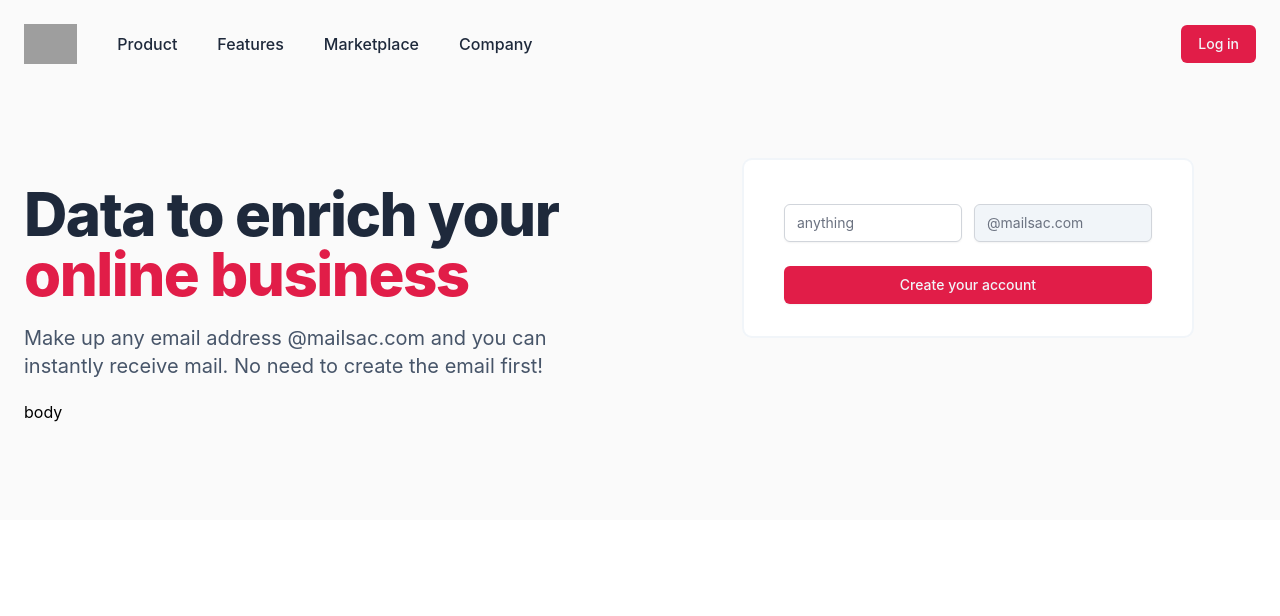
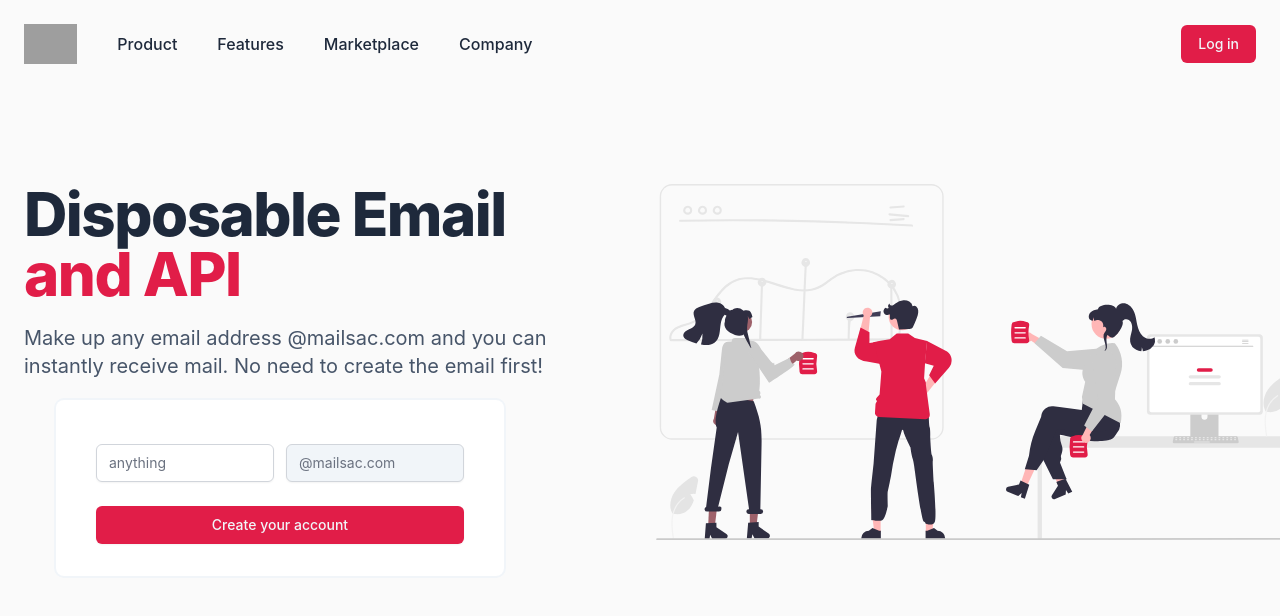
Before and after one commit to lcanal/mailsac, a Next.js app: page / in a window 1280 px wide. Shown: the top 616 px of the page. Built offline with nearby package versions, Linux system fonts and the light colour scheme; grey boxes are pictures that could not be loaded.

Commit message:
better home page illustration

```diff
--- a/pages/index.js
+++ b/pages/index.js
@@ -2,6 +2,8 @@
 import { Popover, Transition } from '@headlessui/react'
 import { MenuIcon, XIcon } from '@heroicons/react/outline'
 import { ChevronRightIcon } from '@heroicons/react/solid'
+import homeillustration from '../public/images/homeillustration.svg'
+import Image from 'next/image'
 
 const navigation = [
   { name: 'Product', href: '#' },
@@ -39,6 +41,8 @@
                 </div>
               </div>
               <div className="hidden space-x-10 md:flex md:ml-10">
+                {/* <img src='./styles/images/logo.png' className="h-8 w-auto sm:h-10" alt=""/> */}
+                {/* <Image src={logo} className="h-8 w-auto sm:h-10" width={300} height={145} alt=""/> */}
                 {navigation.map((item) => (
                   <a key={item.name} href={item.href} className="font-medium text-slate-800 hover:text-rose-900 hover:underline  hover:decoration-2">
                     {item.name}
@@ -73,7 +77,7 @@
                 <div className="px-5 pt-4 flex items-center justify-between">
                   <div>
                     <img
-                      className="h-8 w-auto"
+                      className="h-8 w-full"
                       src="https://tailwindui.com/img/logos/workflow-mark-rose-600.svg"
                       alt=""
                     />
@@ -112,22 +116,17 @@
             <div className="lg:grid lg:grid-cols-12 lg:gap-8">
               <div className="px-4 sm:px-6 sm:text-center md:max-w-2xl md:mx-auto lg:col-span-6 lg:text-left lg:flex lg:items-center">
                 <div>
+
                   <h1 className="mt-4 text-4xl tracking-tight font-extrabold text-slate-800 sm:mt-5 sm:leading-none lg:mt-6 lg:text-5xl xl:text-6xl">
-                    <span className="md:block">Data to enrich your</span>{' '}
-                    <span className="text-rose-600 md:block">online business</span>
+                    <span className="md:block">Disposable Email</span>{' '}
+                    <span className="text-rose-600 md:block">and API</span>
                   </h1>
                   <p className="mt-3 text-base text-slate-600 sm:mt-5 sm:text-xl lg:text-lg xl:text-xl">
                   Make up any email address @mailsac.com and you can instantly receive mail. No need to create the email first!
                   </p>
                   <div className="mt-5 w-full sm:mx-auto sm:max-w-lg lg:ml-0">
-                    body
-                  </div>
-                </div>
-              </div>
-              <div className="mt-16 sm:mt-24 lg:mt-0 lg:col-span-6">
-                <div className="bg-white ring-2 ring-slate-100 sm:max-w-md sm:w-full sm:mx-auto sm:rounded-lg sm:overflow-hidden">
+                  <div className="bg-white ring-2 ring-slate-100 sm:max-w-md sm:w-full sm:mx-auto sm:rounded-lg sm:overflow-hidden">
                   <div className="px-4 py-8 sm:px-10">
-
                     <div className="mt-3">
                       <form action="#" method="POST" className="space-y-6">
                         <div className='flex'>
@@ -183,6 +182,11 @@
                     </p>
                   </div> */}
                 </div>
+                  </div>
+                </div>
+              </div>
+              <div className="mx-auto mt-6 overflow-hidden" style={{maxWidth: 660 + 'px'}}>
+                  <Image src={homeillustration} width={660} layout='fixed' />
               </div>
             </div>
           </div>
```
Also changed, not shown: public/images/homeillustration.svg (added).
